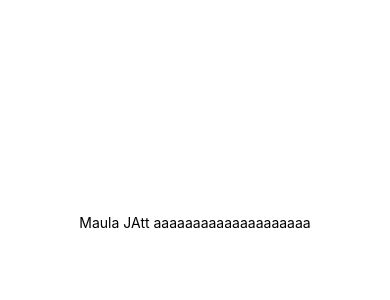
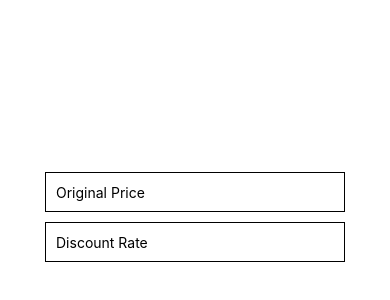
Before and after one commit to Wasiq-Qamar/Discount-Calculator, a React Native app: screen / in a window 390 px wide. Shown: the part 200-500 px from the top of the page. Built offline with nearby package versions, Linux system fonts and the light colour scheme.

Commit message:
Price and Discount Field Added

```diff
--- a/App.js
+++ b/App.js
@@ -1,11 +1,22 @@
 import { StatusBar } from 'expo-status-bar';
-import React from 'react';
-import { StyleSheet, Text, View } from 'react-native';
+import React , {useState} from 'react';
+import { StyleSheet, Text, View, TextInput } from 'react-native';
 
 export default function App() {
+  const [price, onChangePrice] = useState("");
+  const [discount, onChangeDiscount] = useState("");
   return (
     <View style={styles.container}>
-      <Text>Maula JAtt aaaaaaaaaaaaaaaaaaaa</Text>
+      <TextInput
+      style={styles.input}
+      value={price}
+      placeholder="Original Price"
+      onChangeText={text => onChangePrice('Rs.' + text)} />
+      <TextInput
+      style={styles.input}
+      value={discount}
+      placeholder="Discount Rate"
+      onChangeText={text => onChangeDiscount(text + '%')} />
       <StatusBar style="auto" />
     </View>
   );
@@ -18,4 +29,11 @@ const styles = StyleSheet.create({
     alignItems: 'center',
     justifyContent: 'center',
   },
+  input: {
+    height: 40,
+    padding: 10,
+    marginBottom: 10,
+    borderWidth: 1,
+    width: 300
+  }
 });
```
